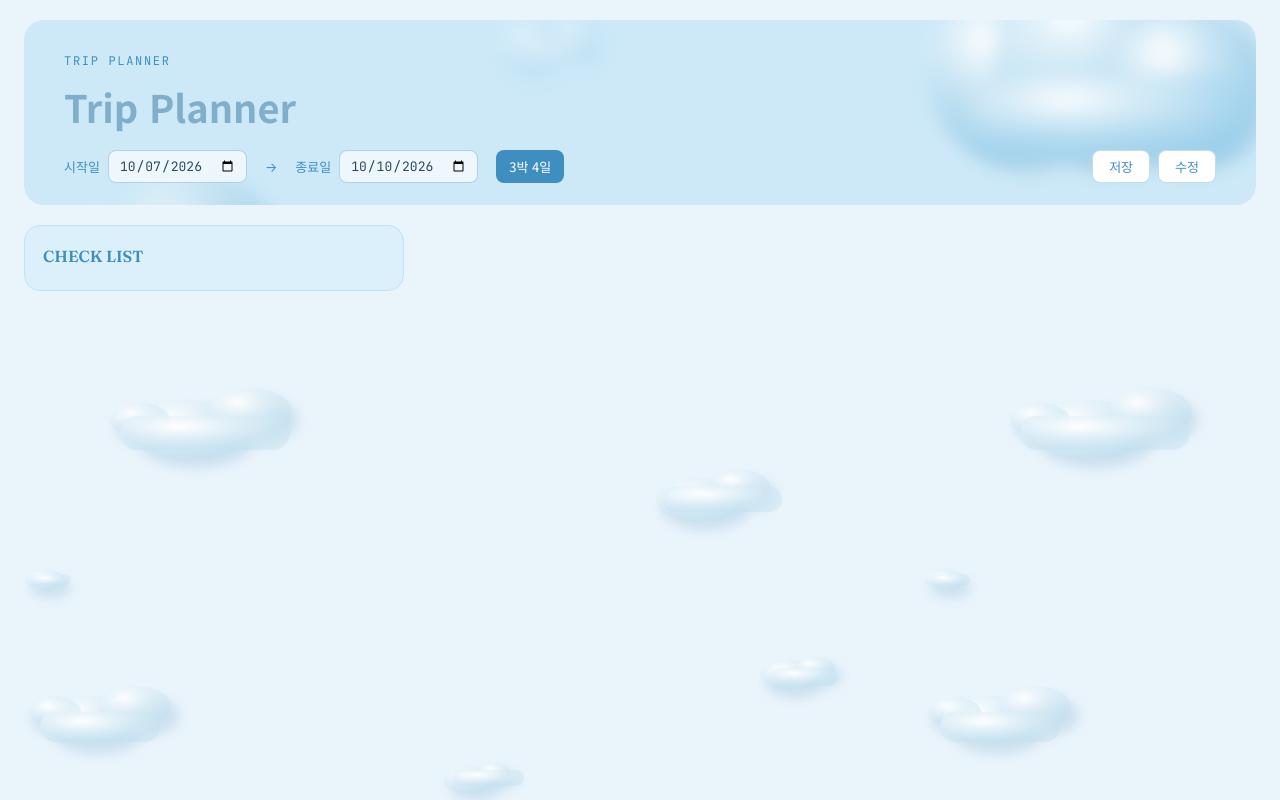
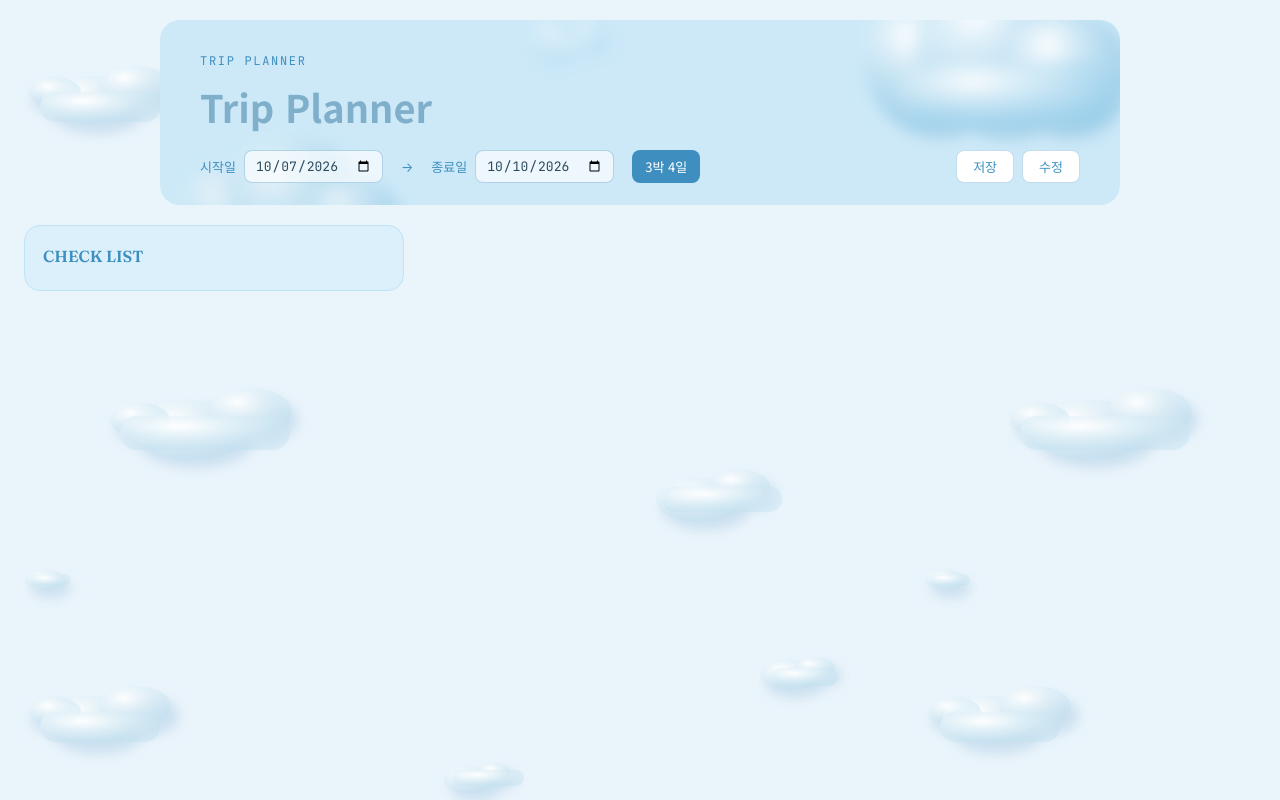
Before and after one commit to sssssseul/Trip-Planner, a plain HTML site: page index.html in a window 1280 px wide. Drawn offline with Linux system fonts and the light colour scheme; files whose address does not match are found by name.

Commit message:
Update index.html

```diff
--- a/index.html
+++ b/index.html
@@ -45,7 +45,10 @@
     padding:26px 40px 22px;
     position:relative;
     overflow:hidden;
-    margin-bottom:20px;
+    max-width:960px;
+    margin:0 auto 20px;
+    min-height:172px;
+    box-sizing:border-box;
   }
   .header-clouds{
     position:absolute;
```
